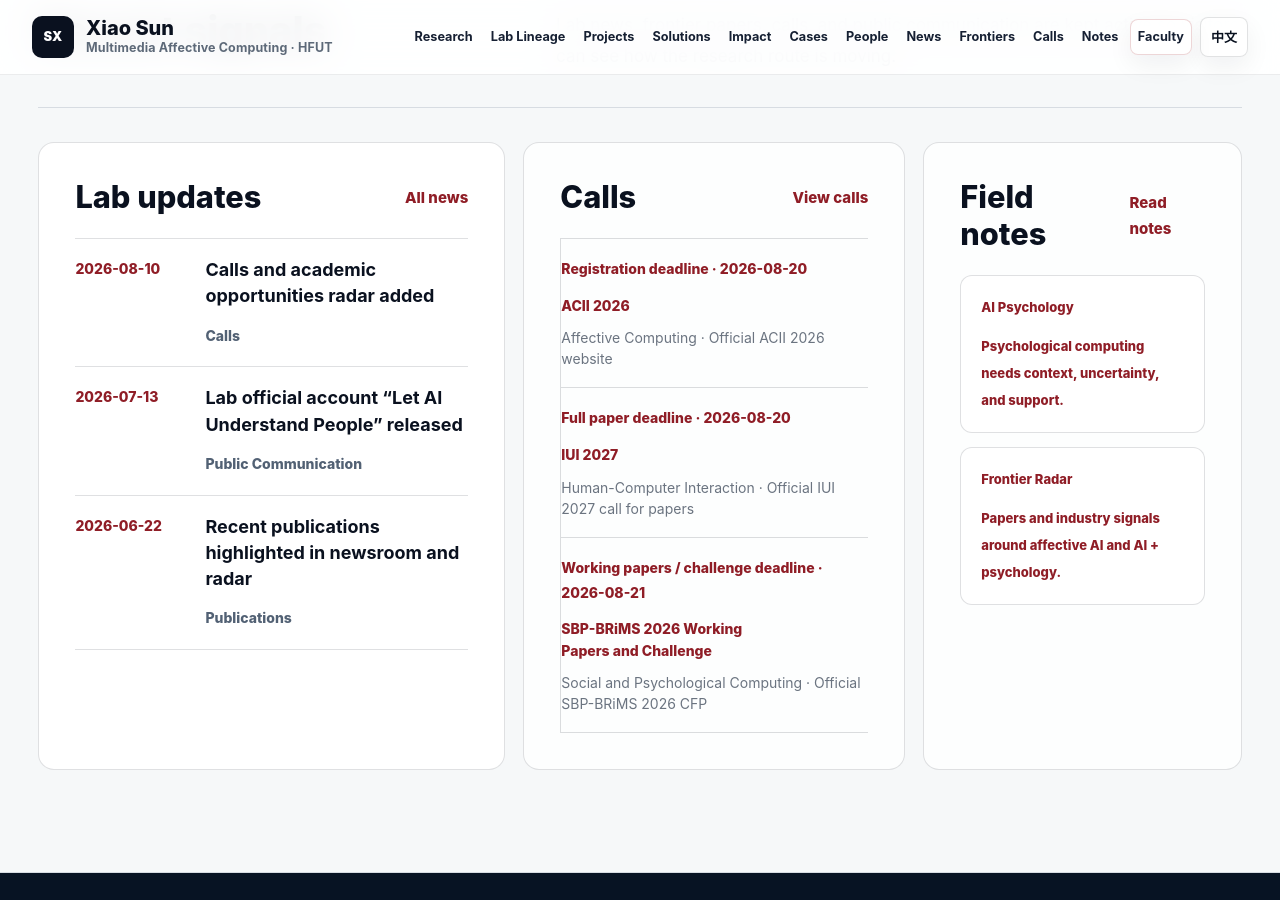
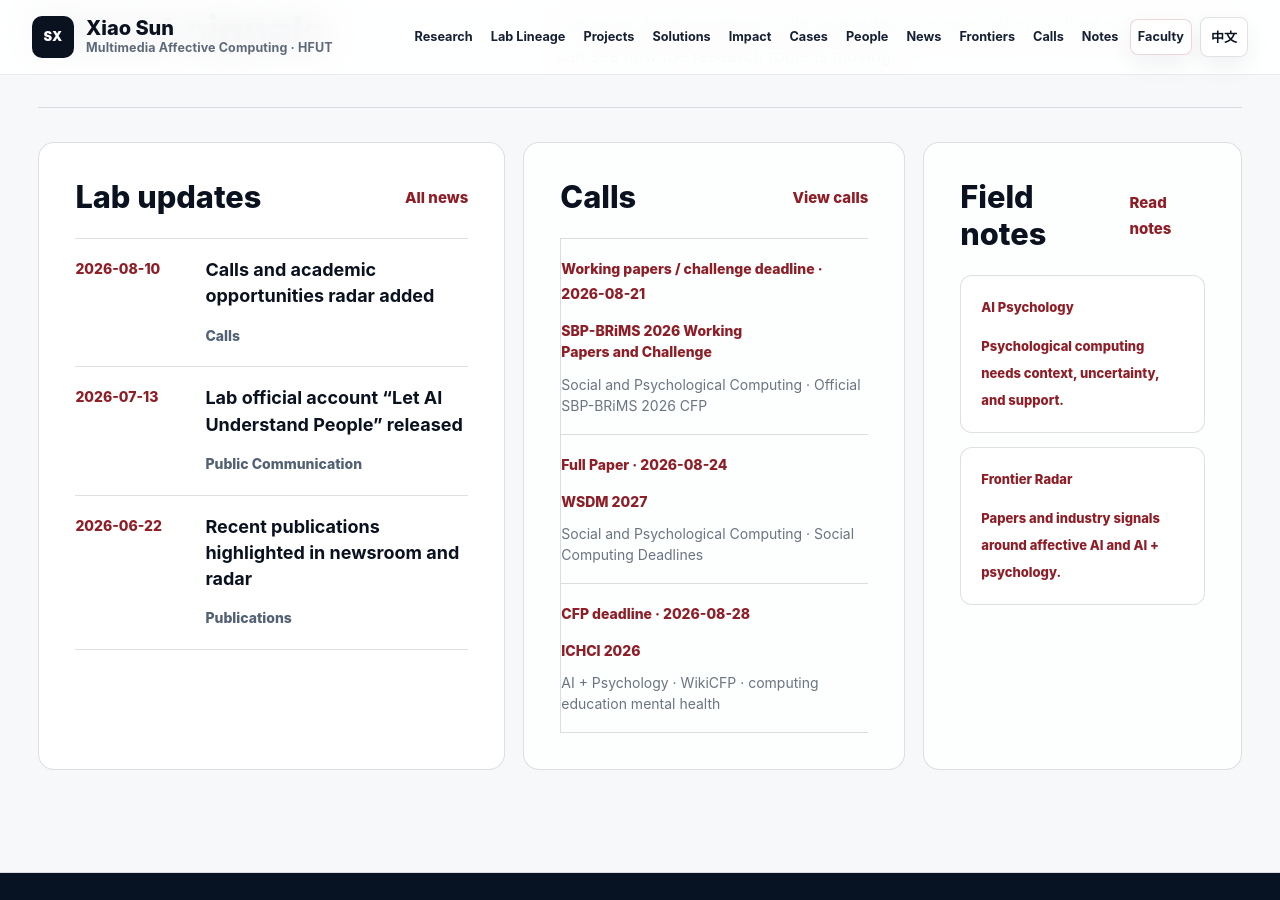
Before and after one commit to sxhfut/sxhfut.github.io, a Jekyll site: the page built from index.html, in a window 1280 px wide and 900 px high, scrolled down 7770 px. Built offline with Jekyll 4.4.1, drawn with Linux system fonts in a browser that asks for light colours; part of the change alters nothing that is shown.

Commit message:
Update academic opportunities data

```diff
--- a/_data/opportunities.json
+++ b/_data/opportunities.json
@@ -1,17 +1,17 @@
 {
-  "generated_at": "2026-08-20T10:08:50.843759+08:00",
-  "generated_date_beijing": "2026-08-20",
+  "generated_at": "2026-08-21T10:15:09.694474+08:00",
+  "generated_date_beijing": "2026-08-21",
   "refresh_cadence": "daily",
   "stats": {
-    "items": 22,
-    "manual_items": 13,
+    "items": 26,
+    "manual_items": 11,
     "ai_deadlines_items": 0,
     "hci_deadlines_items": 2,
     "social_deadlines_items": 7,
-    "wikicfp_items": 0,
-    "official_items": 13,
-    "closing_soon_items": 7,
-    "open_items": 17
+    "wikicfp_items": 6,
+    "official_items": 11,
+    "closing_soon_items": 11,
+    "open_items": 21
   },
   "sources": [
     {
@@ -43,72 +43,6 @@
   "items": [
     {
       "kind": "conference",
-      "track": "Affective Computing",
-      "track_zh": "情感计算",
-      "title": "ACII 2026",
-      "title_zh": "ACII 2026 情感计算与智能交互国际会议",
-      "venue": "International Conference on Affective Computing and Intelligent Interaction",
-      "deadline": "2026-08-20",
-      "deadline_label": "Registration deadline",
-      "deadline_tz": "",
-      "days_left": 0,
-      "status": "closing_soon",
-      "date": "September 8-10, 2026",
-      "place": "Puebla, Mexico",
-      "source": "Official ACII 2026 website",
-      "source_type": "official",
-      "relevance_score": 100,
-      "summary": "ACII is one of the central international venues for affective computing. The 2026 conference is useful for tracking emotion recognition, affective interaction, multimodal signals, and responsible deployment.",
-      "summary_zh": "ACII 是情感计算方向的重要国际会议。2026 年会议可用于跟踪情绪识别、情感交互、多模态信号和可信落地等方向的最新工作。",
-      "fit": [
-        "Affective computing",
-        "Multimodal sensing",
-        "Human-computer interaction"
-      ],
-      "fit_zh": [
-        "情感计算",
-        "多模态感知",
-        "人机交互"
-      ],
-      "url": "https://acii-conf.net/2026/",
-      "canonical_id": "",
-      "manual": true
-    },
-    {
-      "kind": "conference",
-      "track": "Human-Computer Interaction",
-      "track_zh": "人机交互",
-      "title": "IUI 2027",
-      "title_zh": "IUI 2027 智能用户界面会议",
-      "venue": "ACM Conference on Intelligent User Interfaces",
-      "deadline": "2026-08-20",
-      "deadline_label": "Full paper deadline",
-      "deadline_tz": "AoE",
-      "days_left": 0,
-      "status": "closing_soon",
-      "date": "February 8-11, 2027",
-      "place": "Helsinki, Finland",
-      "source": "Official IUI 2027 call for papers",
-      "source_type": "official",
-      "relevance_score": 100,
-      "summary": "IUI is a strong venue for intelligent interfaces, adaptive interaction, user modeling, explainable systems, and human-centered evaluation. It fits MAC-Lab work on affect-aware dialogue, interactive psychological support, and embodied agents.",
-      "summary_zh": "IUI 关注智能界面、自适应交互、用户建模、可解释系统和以人为中心评测，适合情感对话、交互式心理支持和具身智能体等方向。",
-      "fit": [
-        "Human-computer interaction",
-        "AI + psychology",
-        "Affective NLP"
-      ],
-      "fit_zh": [
-        "人机交互",
-        "AI + 心理",
-        "情感 NLP"
-      ],
-      "url": "https://iui.acm.org/2027/call-for-papers/",
-      "canonical_id": "",
-      "manual": true
-    },
-    {
-      "kind": "conference",
       "track": "Social and Psychological Computing",
       "track_zh": "社会与心理计算",
       "title": "SBP-BRiMS 2026 Working Papers and Challenge",
@@ -117,7 +51,7 @@
       "deadline": "2026-08-21",
       "deadline_label": "Working papers / challenge deadline",
       "deadline_tz": "AoE",
-      "days_left": 1,
+      "days_left": 0,
       "status": "closing_soon",
       "date": "October 12-14, 2026",
       "place": "Pittsburgh, PA, USA",
@@ -150,7 +84,7 @@
       "deadline": "2026-08-24",
       "deadline_label": "Full Paper",
       "deadline_tz": "AoE",
-      "days_left": 4,
+      "days_left": 3,
       "status": "closing_soon",
       "date": "February 15-19, 2027",
       "place": "Hong Kong, China",
@@ -170,6 +104,122 @@
     },
     {
       "kind": "conference",
+      "track": "AI + Psychology",
+      "track_zh": "AI + 心理",
+      "title": "ICHCI 2026",
+      "title_zh": "ICHCI 2026",
+      "venue": "ICHCI 2026",
+      "deadline": "2026-08-28",
+      "deadline_label": "CFP deadline",
+      "deadline_tz": "",
+      "days_left": 7,
+      "status": "closing_soon",
+      "date": "Sep 18, 2026 - Sep 20, 2026",
+      "place": "Nanchang, China",
+      "source": "WikiCFP · computing education mental health",
+      "source_type": "aggregator",
+      "relevance_score": 70,
+      "summary": "IEEE 2026 7th International Conference on Intelligent Computing and Human-Computer Interaction",
+      "summary_zh": "该条目与AI + 心理相关，适合作为论文投稿、专题交流、学生训练或合作选题的时间窗口。正式准备前请以原始页面的最新要求为准。",
+      "fit": [
+        "Human-computer interaction"
+      ],
+      "fit_zh": [
+        "人机交互"
+      ],
+      "url": "http://www.wikicfp.com/cfp/servlet/event.showcfp?eventid=200304&copyownerid=182680",
+      "canonical_id": ""
+    },
+    {
+      "kind": "conference",
+      "track": "AI + Psychology",
+      "track_zh": "AI + 心理",
+      "title": "ICAHN 2026",
+      "title_zh": "ICAHN 2026",
+      "venue": "ICAHN 2026",
+      "deadline": "2026-08-28",
+      "deadline_label": "CFP deadline",
+      "deadline_tz": "",
+      "days_left": 7,
+      "status": "closing_soon",
+      "date": "Sep 18, 2026 - Sep 20, 2026",
+      "place": "Haikou, China",
+      "source": "WikiCFP · learning analytics wellbeing",
+      "source_type": "aggregator",
+      "relevance_score": 70,
+      "summary": "2026 2nd International Conference on Artificial Intelligence, Human-Computer Interaction and Natural Language Processing",
+      "summary_zh": "该条目与AI + 心理相关，适合作为论文投稿、专题交流、学生训练或合作选题的时间窗口。正式准备前请以原始页面的最新要求为准。",
+      "fit": [
+        "Affective NLP",
+        "Human-computer interaction"
+      ],
+      "fit_zh": [
+        "情感 NLP",
+        "人机交互"
+      ],
+      "url": "http://www.wikicfp.com/cfp/servlet/event.showcfp?eventid=192062&copyownerid=200069",
+      "canonical_id": ""
+    },
+    {
+      "kind": "conference",
+      "track": "AI + Psychology",
+      "track_zh": "AI + 心理",
+      "title": "DSSC 2026",
+      "title_zh": "DSSC 2026",
+      "venue": "DSSC 2026",
+      "deadline": "2026-08-28",
+      "deadline_label": "CFP deadline",
+      "deadline_tz": "",
+      "days_left": 7,
+      "status": "closing_soon",
+      "date": "Sep 18, 2026 - Sep 20, 2026",
+      "place": "Wuhan, China",
+      "source": "WikiCFP · social computing emotion",
+      "source_type": "aggregator",
+      "relevance_score": 70,
+      "summary": "2026 International Conference on Data Science and Social Computing",
+      "summary_zh": "该条目与AI + 心理相关，适合作为论文投稿、专题交流、学生训练或合作选题的时间窗口。正式准备前请以原始页面的最新要求为准。",
+      "fit": [
+        "Social computing"
+      ],
+      "fit_zh": [
+        "社会计算"
+      ],
+      "url": "http://www.wikicfp.com/cfp/servlet/event.showcfp?eventid=191936&copyownerid=182680",
+      "canonical_id": ""
+    },
+    {
+      "kind": "conference",
+      "track": "Human-Computer Interaction",
+      "track_zh": "人机交互",
+      "title": "MLSC 2026",
+      "title_zh": "MLSC 2026",
+      "venue": "MLSC 2026",
+      "deadline": "2026-08-30",
+      "deadline_label": "CFP deadline",
+      "deadline_tz": "",
+      "days_left": 9,
+      "status": "closing_soon",
+      "date": "Oct 26, 2026 - Oct 28, 2026",
+      "place": "Bangkok, Thailand",
+      "source": "WikiCFP · computing education mental health",
+      "source_type": "aggregator",
+      "relevance_score": 92,
+      "summary": "2026 2nd International Symposium on Machine Learning and Social Computing",
+      "summary_zh": "该条目与人机交互相关，适合作为论文投稿、专题交流、学生训练或合作选题的时间窗口。正式准备前请以原始页面的最新要求为准。",
+      "fit": [
+        "Human-computer interaction",
+        "Social computing"
+      ],
+      "fit_zh": [
+        "人机交互",
+        "社会计算"
+      ],
+      "url": "http://www.wikicfp.com/cfp/servlet/event.showcfp?eventid=200215&copyownerid=182680",
+      "canonical_id": ""
+    },
+    {
+      "kind": "conference",
       "track": "Embodied Emotional Intelligence",
       "track_zh": "具身情感智能",
       "title": "IEEE VR 2027",
@@ -178,7 +228,7 @@
       "deadline": "2026-08-31",
       "deadline_label": "Paper deadline",
       "deadline_tz": "UTC-12",
-      "days_left": 11,
+      "days_left": 10,
       "status": "closing_soon",
       "date": "February, 27 - March, 3, 2027",
       "place": "Melbourne, Australia",
@@ -204,6 +254,34 @@
     },
     {
       "kind": "conference",
+      "track": "AI + Psychology",
+      "track_zh": "AI + 心理",
+      "title": "ICEAR 2026",
+      "title_zh": "ICEAR 2026",
+      "venue": "ICEAR 2026",
+      "deadline": "2026-08-31",
+      "deadline_label": "CFP deadline",
+      "deadline_tz": "",
+      "days_left": 10,
+      "status": "closing_soon",
+      "date": "Sep 11, 2026 - Sep 13, 2026",
+      "place": "Haikou, China",
+      "source": "WikiCFP · AI for education wellbeing",
+      "source_type": "aggregator",
+      "relevance_score": 70,
+      "summary": "2026 International Conference on Embodied AI and Robotics",
+      "summary_zh": "该条目与AI + 心理相关，适合作为论文投稿、专题交流、学生训练或合作选题的时间窗口。正式准备前请以原始页面的最新要求为准。",
+      "fit": [
+        "Embodied interaction"
+      ],
+      "fit_zh": [
+        "具身交互"
+      ],
+      "url": "http://www.wikicfp.com/cfp/servlet/event.showcfp?eventid=190921&copyownerid=182680",
+      "canonical_id": ""
+    },
+    {
+      "kind": "conference",
       "track": "Social and Psychological Computing",
       "track_zh": "社会与心理计算",
       "title": "Complex Networks 2026",
@@ -212,7 +290,7 @@
       "deadline": "2026-09-02",
       "deadline_label": "Full Paper / Extended Abstract",
       "deadline_tz": "AoE",
-      "days_left": 13,
+      "days_left": 12,
       "status": "closing_soon",
       "date": "December 2-4, 2026",
       "place": "Granada, Spain",
@@ -232,6 +310,36 @@
     },
     {
       "kind": "conference",
+      "track": "AI + Psychology",
+      "track_zh": "AI + 心理",
+      "title": "ICAHN 2026",
+      "title_zh": "ICAHN 2026",
+      "venue": "ICAHN 2026",
+      "deadline": "2026-09-04",
+      "deadline_label": "CFP deadline",
+      "deadline_tz": "",
+      "days_left": 14,
+      "status": "closing_soon",
+      "date": "Sep 18, 2026 - Sep 20, 2026",
+      "place": "Haikou, China",
+      "source": "WikiCFP · AI for education wellbeing",
+      "source_type": "aggregator",
+      "relevance_score": 70,
+      "summary": "2026 2nd International Conference on Artificial Intelligence, Human-Computer Interaction and Natural Language Processing-EI/Scopus",
+      "summary_zh": "该条目与AI + 心理相关，适合作为论文投稿、专题交流、学生训练或合作选题的时间窗口。正式准备前请以原始页面的最新要求为准。",
+      "fit": [
+        "Affective NLP",
+        "Human-computer interaction"
+      ],
+      "fit_zh": [
+        "情感 NLP",
+        "人机交互"
+      ],
+      "url": "http://www.wikicfp.com/cfp/servlet/event.showcfp?eventid=190324&copyownerid=200069",
+      "canonical_id": ""
+    },
+    {
+      "kind": "conference",
       "track": "Human-Computer Interaction",
       "track_zh": "人机交互",
       "title": "CHI 2027 Papers",
@@ -240,7 +348,7 @@
       "deadline": "2026-09-10",
       "deadline_label": "Full paper deadline",
       "deadline_tz": "AoE",
-      "days_left": 21,
+      "days_left": 20,
       "status": "closing_soon",
       "date": "April 2027",
       "place": "Barcelona, Spain",
@@ -273,7 +381,7 @@
       "deadline": "2026-09-15",
       "deadline_label": "Round 2 full paper deadline",
       "deadline_tz": "AoE",
-      "days_left": 26,
+      "days_left": 25,
       "status": "open",
       "date": "2027",
       "place": "Edinburgh, Scotland, United Kingdom",
@@ -306,7 +414,7 @@
       "deadline": "2026-09-15",
       "deadline_label": "Full Research Papers",
       "deadline_tz": "GMT-11",
-      "days_left": 26,
+      "days_left": 25,
       "status": "open",
       "date": "April 5-9, 2027",
       "place": "Wellington, New Zealand",
@@ -336,7 +444,7 @@
       "deadline": "2026-09-18",
       "deadline_label": "Full paper submission deadline",
       "deadline_tz": "AoE",
-      "days_left": 29,
+      "days_left": 28,
       "status": "open",
       "date": "March 8-12, 2027",
       "place": "Santa Clara, California, USA",
@@ -369,7 +477,7 @@
       "deadline": "2026-09-25",
       "deadline_label": "Paper deadline",
       "deadline_tz": "AoE",
-      "days_left": 36,
+      "days_left": 35,
       "status": "open",
       "date": "May 2027",
       "place": "San Francisco, California, USA",
@@ -402,7 +510,7 @@
       "deadline": "2026-10-12",
       "deadline_label": "ARR submission deadline",
       "deadline_tz": "",
-      "days_left": 53,
+      "days_left": 52,
       "status": "open",
       "date": "October 2026 cycle",
       "place": "Online review cycle",
@@ -435,7 +543,7 @@
       "deadline": "2026-11-01",
       "deadline_label": "Next new-submission round",
       "deadline_tz": "AoE",
-      "days_left": 73,
+      "days_left": 72,
       "status": "open",
       "date": "Rolling journal cycle",
       "place": "ACM IMWUT",
@@ -468,7 +576,7 @@
       "deadline": "2026-11-09",
       "deadline_label": "Full, Short & Exploratory Papers",
       "deadline_tz": "AoE",
-      "days_left": 81,
+      "days_left": 80,
       "status": "open",
       "date": "April 12-16, 2027",
       "place": "Delft, The Netherlands",
@@ -594,7 +702,7 @@
       "deadline": "2026-12-03",
       "deadline_label": "Revise & Resubmit (resubmission)",
       "deadline_tz": "AoE",
-      "days_left": 105,
+      "days_left": 104,
       "status": "future",
       "date": "May 10-14, 2027",
       "place": "Pittsburgh, PA, USA",
@@ -624,7 +732,7 @@
       "deadline": "2027-01-15",
       "deadline_label": "Round 3 Full Paper (also posters/demos/datasets)",
       "deadline_tz": "AoE",
-      "days_left": 148,
+      "days_left": 147,
       "status": "future",
       "date": "",
       "place": "Edinburgh, Scotland, United Kingdom",
@@ -654,7 +762,7 @@
       "deadline": "2027-01-18",
       "deadline_label": "Paper deadline",
       "deadline_tz": "UTC-12",
-      "days_left": 151,
+      "days_left": 150,
       "status": "future",
       "date": "June, 28 - July, 2, 2027",
       "place": "Stockholm, Sweden",
```
